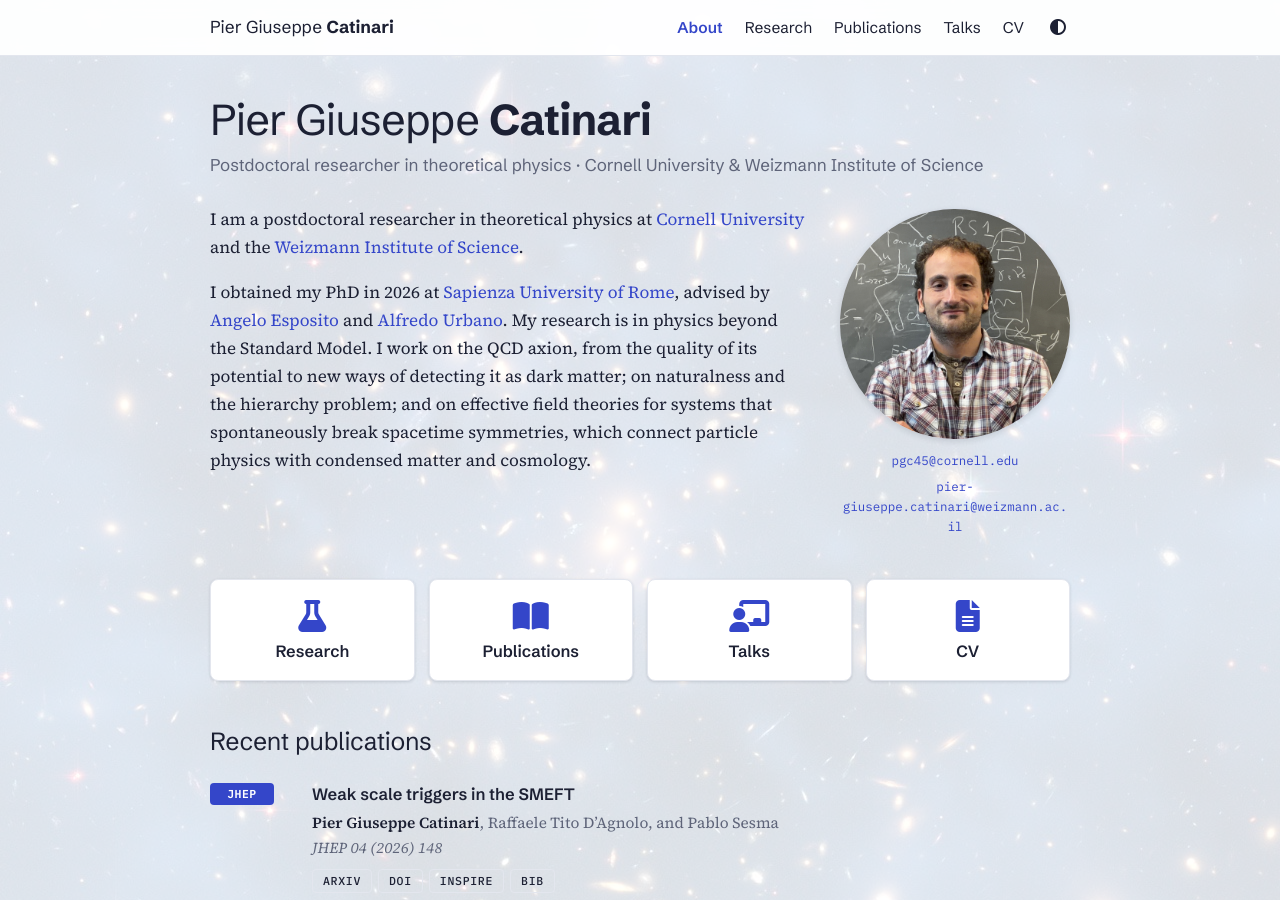
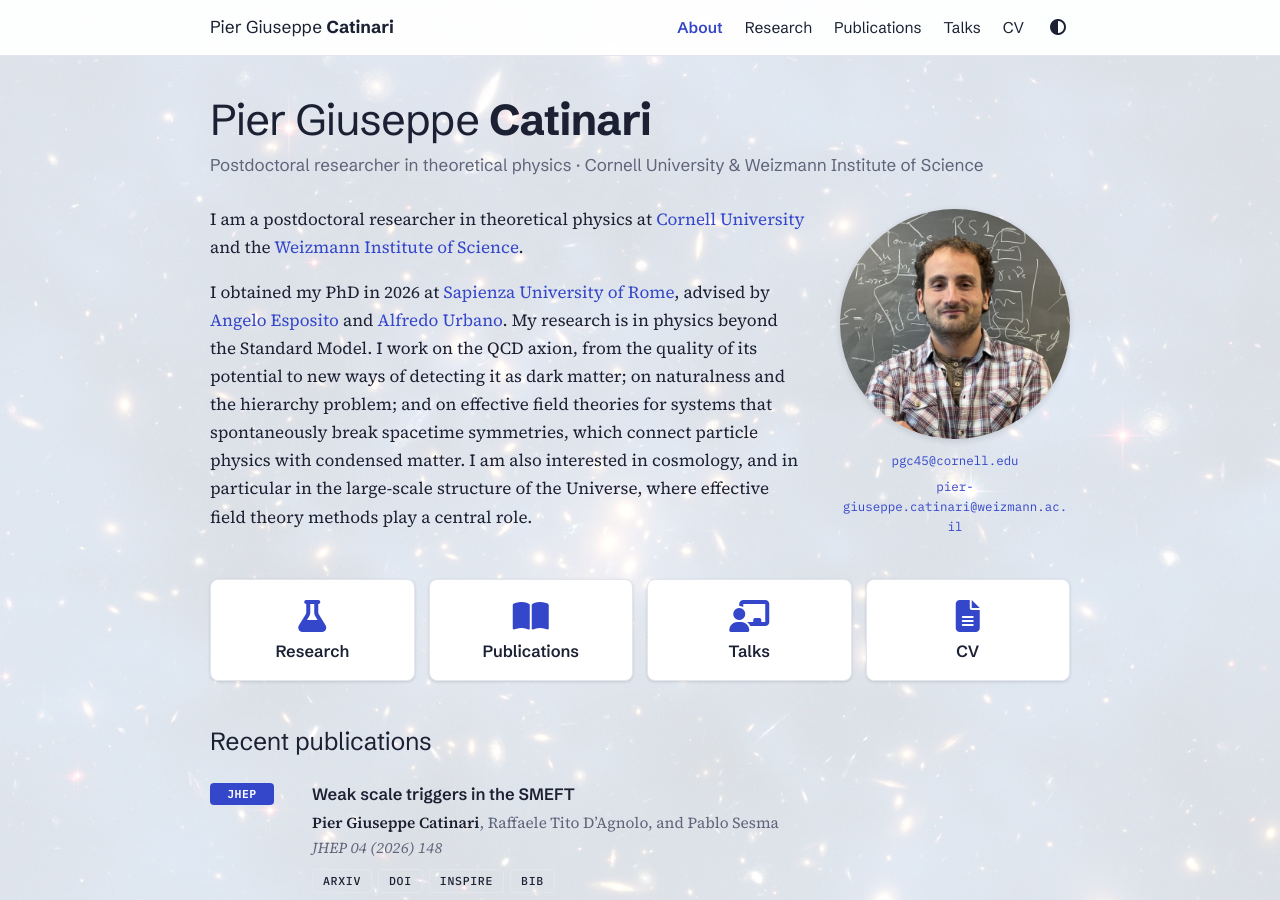
Before and after one commit to C4RLOSGGP/c4rlosggp.github.io, a Jekyll site: the page built from index.md, in a window 1280 px wide and 900 px high. Built offline with Jekyll 4.4.1, drawn with Linux system fonts in a browser that asks for light colours; a style sheet for code colours, icons or effects is not loaded.

Commit message:
Update index.md

```diff
--- a/index.md
+++ b/index.md
@@ -9,4 +9,4 @@ nav: About
 I am a postdoctoral researcher in theoretical physics at [Cornell University](https://www.cornell.edu/) and the [Weizmann Institute of Science](https://www.weizmann.ac.il/).
 
 I obtained my PhD in 2026 at [Sapienza University of Rome](https://www.uniroma1.it/en), advised by [Angelo Esposito](https://inspirehep.net/authors/1233187) and [Alfredo Urbano](https://inspirehep.net/authors/1060008).
-My research is in physics beyond the Standard Model. I work on the QCD axion, from the quality of its potential to new ways of detecting it as dark matter; on naturalness and the hierarchy problem; and on effective field theories for systems that spontaneously break spacetime symmetries, which connect particle physics with condensed matter and cosmology.
+My research is in physics beyond the Standard Model. I work on the QCD axion, from the quality of its potential to new ways of detecting it as dark matter; on naturalness and the hierarchy problem; and on effective field theories for systems that spontaneously break spacetime symmetries, which connect particle physics with condensed matter. I am also interested in cosmology, and in particular in the large-scale structure of the Universe, where effective field theory methods play a central role.
```
